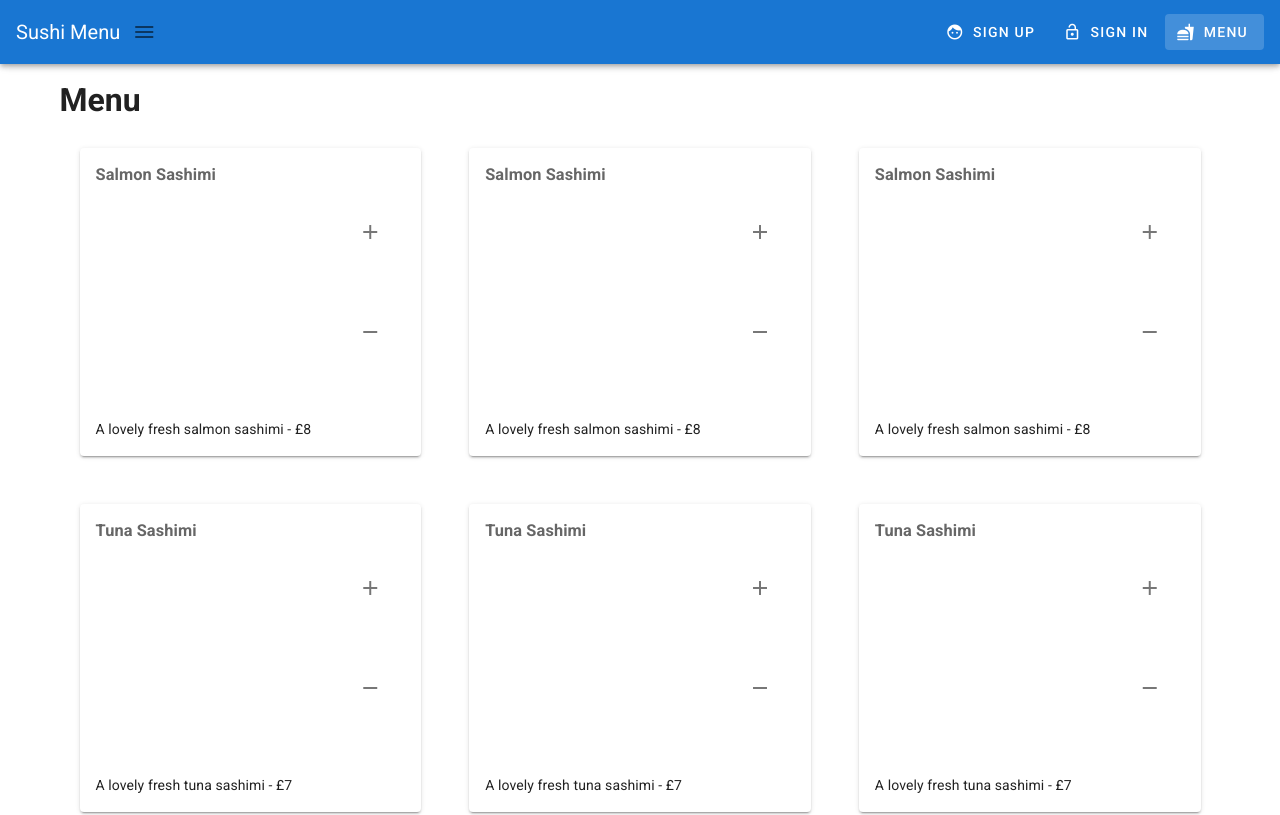
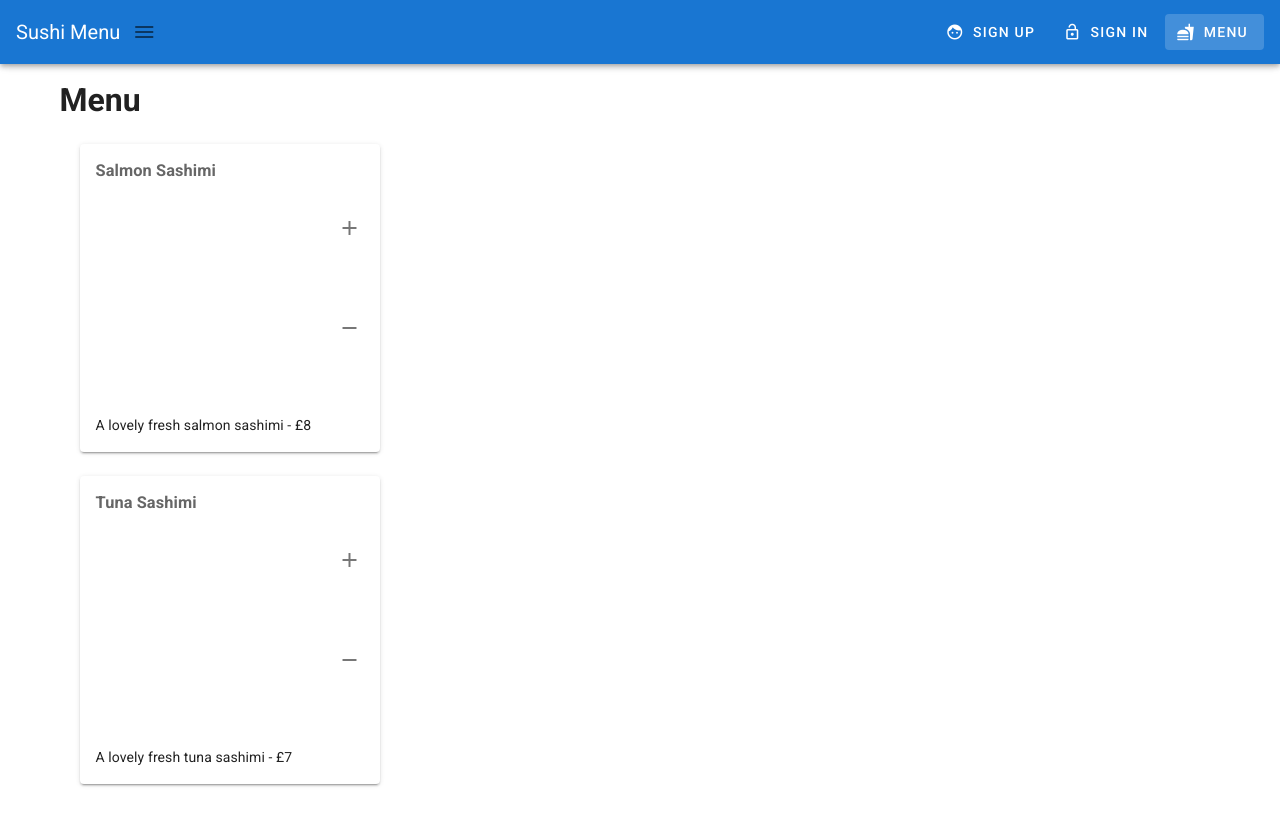
Before and after one commit to Jamie95187/vue-menu, a Vue app: page / in a window 1280 px wide. Shown: the top 815 px of the page. Built offline with nearby package versions, Linux system fonts and the light colour scheme; what vue-textarea-autosize would draw is missing.

Commit message:
styling: menuitem of cards

```diff
--- a/src/views/Menu.vue
+++ b/src/views/Menu.vue
@@ -1,11 +1,11 @@
 <template>
   <v-container grid-list-md>
     <h1>Menu</h1>
-    <v-layout v-for="menuItem in menuItems" :key="menuItem.id">
-      <v-col
-        v-for="k in 3"
-        :key="k"
-        >
+    <v-col
+      v-for="k in 3"
+      :key="k"
+      >
+      <v-layout v-for="menuItem in menuItems" :key="menuItem.id">
         <v-card class="ma-3">
             <v-card-text>
               <h3>{{ menuItem.title }}</h3>
@@ -39,8 +39,8 @@
               </div>
             </v-card-text>
         </v-card>
-      </v-col>
     </v-layout>
+    </v-col>
   </v-container>
 </template>
 
```
